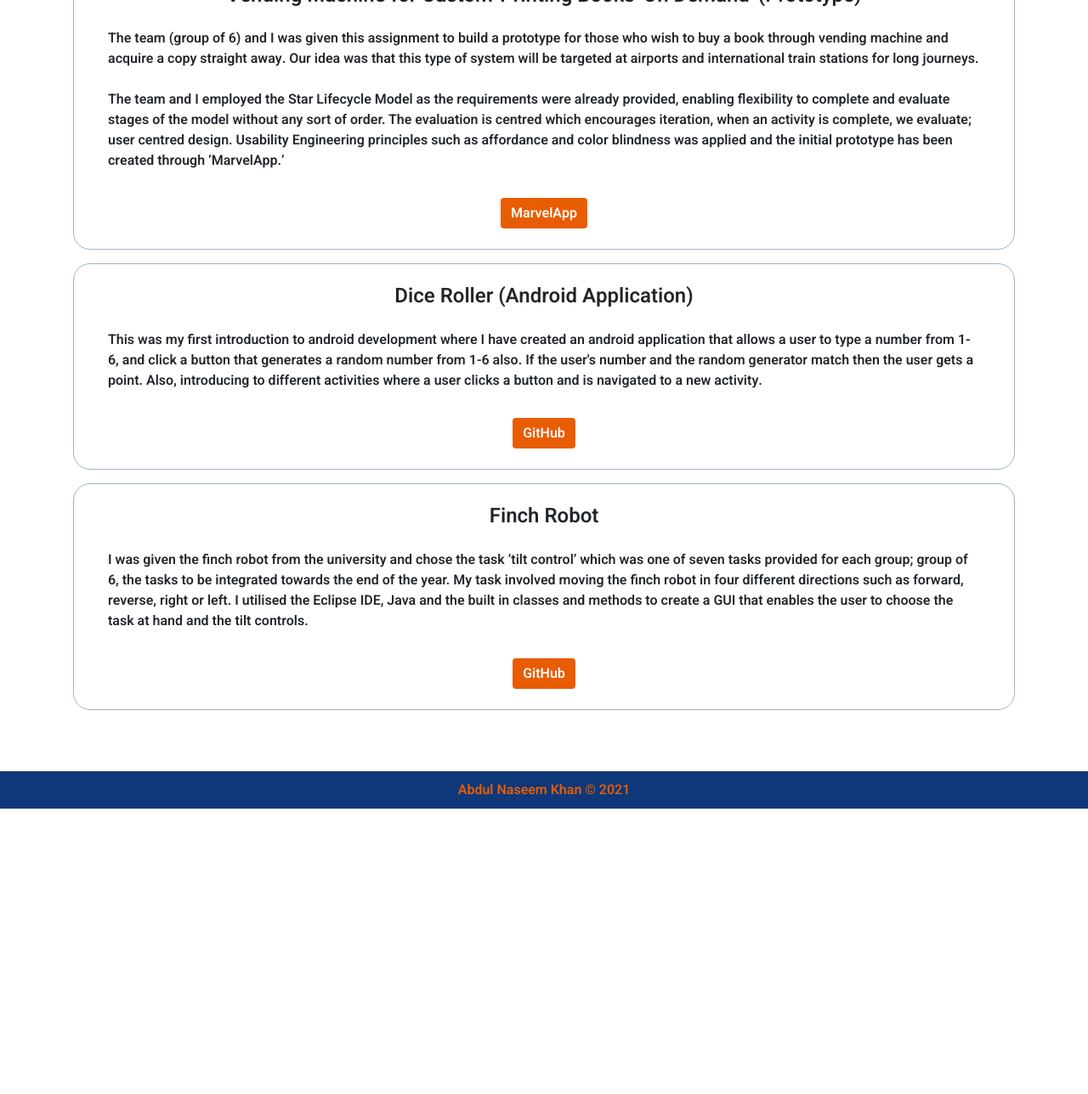
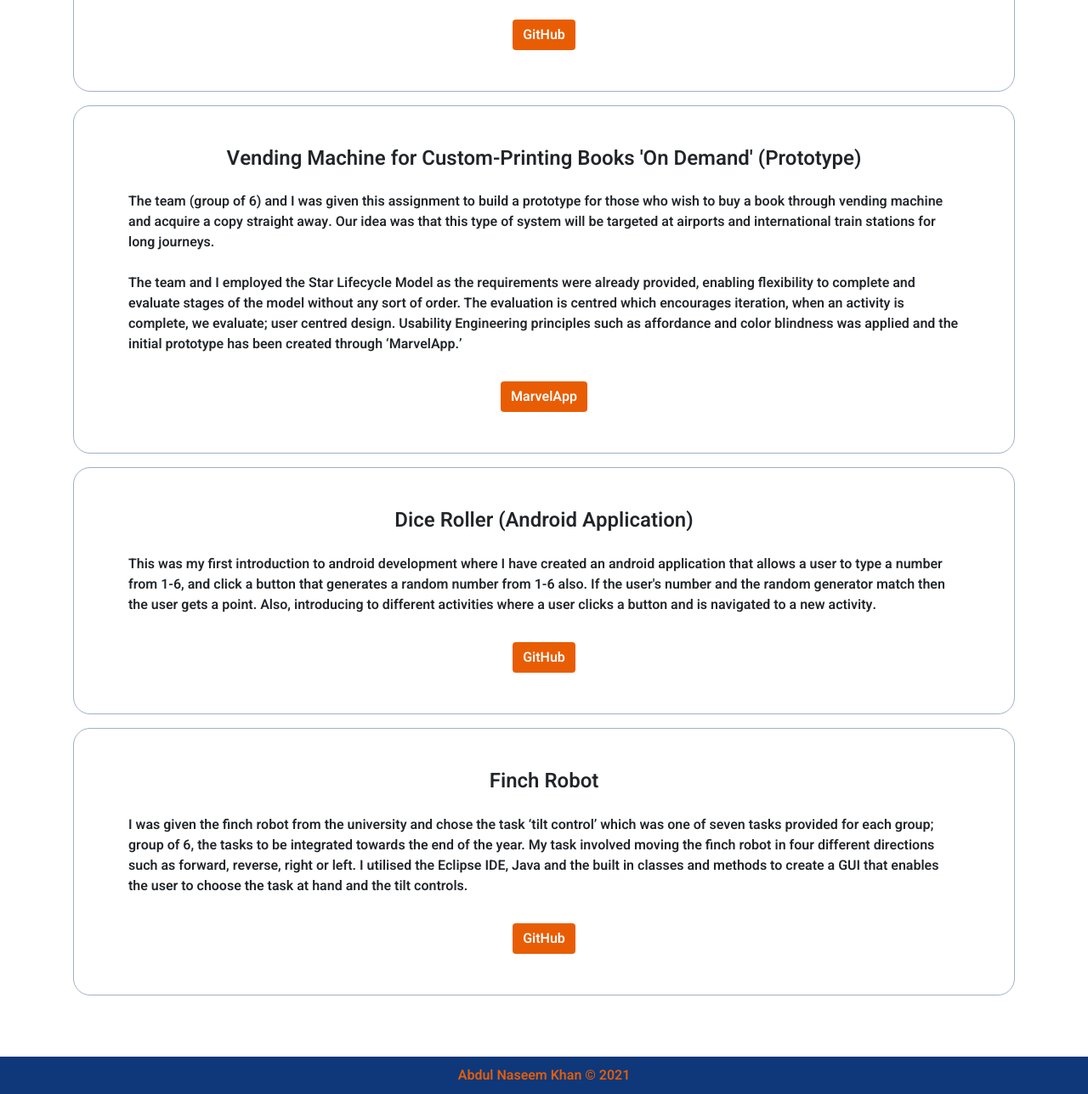
Before and after one commit to abdulnaseem/personal-portfolio, a Django app: page /projects/university_projects/ in a window 1280 px wide. Shown: the part 2132-3420 px from the top of the page at 85% size. Before the commit the page ends 3084 px from the top, so only its background shows below. Run offline with Django 3.2, Linux system fonts and the light colour scheme; some libraries are stand-ins or nearby versions.

Commit message:
positioning

```diff
--- a/static/css/uniproj.css
+++ b/static/css/uniproj.css
@@ -87,5 +87,8 @@ body > div.container.my-5.d-grid.gap-5.p-5.rounded > div:nth-child(1) > div:nth-
     width:100%!important;
     margin-top:4px!important;
   }
+  #individual{
+    border-radius: 10px!important;
+  }
 
 }
--- a/templates/basic_portfolio/university_projects.html
+++ b/templates/basic_portfolio/university_projects.html
@@ -20,7 +20,7 @@
 <div class="container pb-3 ps-3 pe-3 rounded" id="projects">
   <!-- <div class="container my-3 d-grid gap-5 p-5 rounded" id="projects"> -->
 
-      <div class="p-4 my-3 border" id="individual">
+      <div class="p-5 my-3 border" id="individual">
         <div class="col text-center">
           <h4>Pain Management Report (Dissertation)</h4>
         </div>
@@ -47,7 +47,7 @@
         </div>
       </div>
 
-      <div class="p-4 my-3 border" id="individual">
+      <div class="p-5 my-3 border" id="individual">
         <div class="col text-center">
           <h4>Car Park Management System</h4>
         </div>
@@ -71,7 +71,7 @@
         </div>
       </div>
 
-      <div class="p-4 my-3 border" id="individual">
+      <div class="p-5 my-3 border" id="individual">
         <div class="col text-center">
           <h4>ParkNow (Android Application)</h4>
         </div>
@@ -98,7 +98,7 @@
         </div>
       </div>
 
-      <div class="p-4 my-3 border" id="individual">
+      <div class="p-5 my-3 border" id="individual">
         <div class="col text-center">
           <h4>Vending Machine for Custom-Printing Books 'On Demand' (Prototype)</h4>
         </div>
@@ -114,7 +114,7 @@
         </div>
       </div>
 
-      <div class="p-4 my-3 border" id="individual">
+      <div class="p-5 my-3 border" id="individual">
         <div class="col text-center">
           <h4>Dice Roller (Android Application)</h4>
         </div>
@@ -128,7 +128,7 @@
         </div>
       </div>
 
-      <div class="p-4 my-3 border" id="individual">
+      <div class="p-5 my-3 border" id="individual">
         <div class="col text-center">
           <h4>Finch Robot</h4>
         </div>
```
